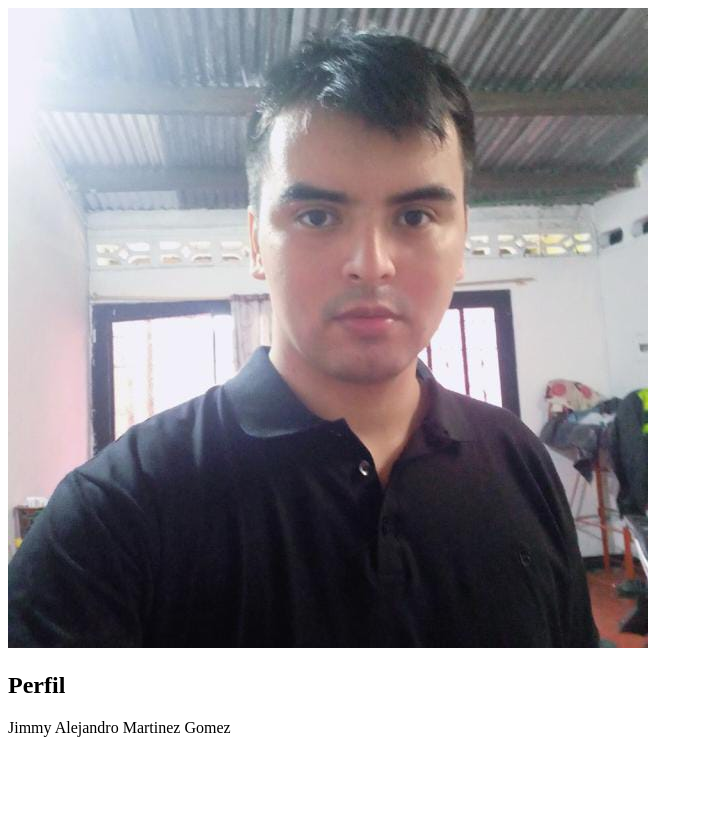
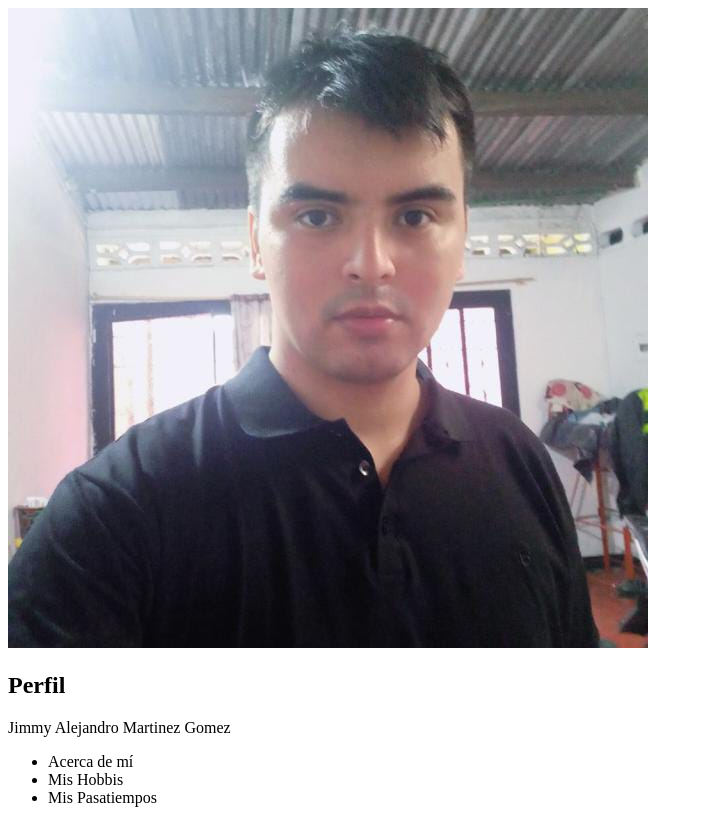
Before and after one commit to Jimmy1442/Presentacion, a plain HTML site: page index.html in a window 1280 px wide. Shown: the whole page, without its empty margins (0-703 px from the left). Before the commit the page ends 800 px from the top, so only its background shows below. Drawn offline with Linux system fonts and the light colour scheme.

Commit message:
se agrego una lista en el header

```diff
--- a/index.html
+++ b/index.html
@@ -17,6 +17,12 @@
             <p>Jimmy Alejandro Martinez Gomez</p>
         </div>
 
+        <ul class="menu">
+            <li>Acerca de mí</li>
+            <li>Mis Hobbis</li>
+            <li>Mis Pasatiempos</li>
+        </ul>
+
     </header>
 
 </body>
```
